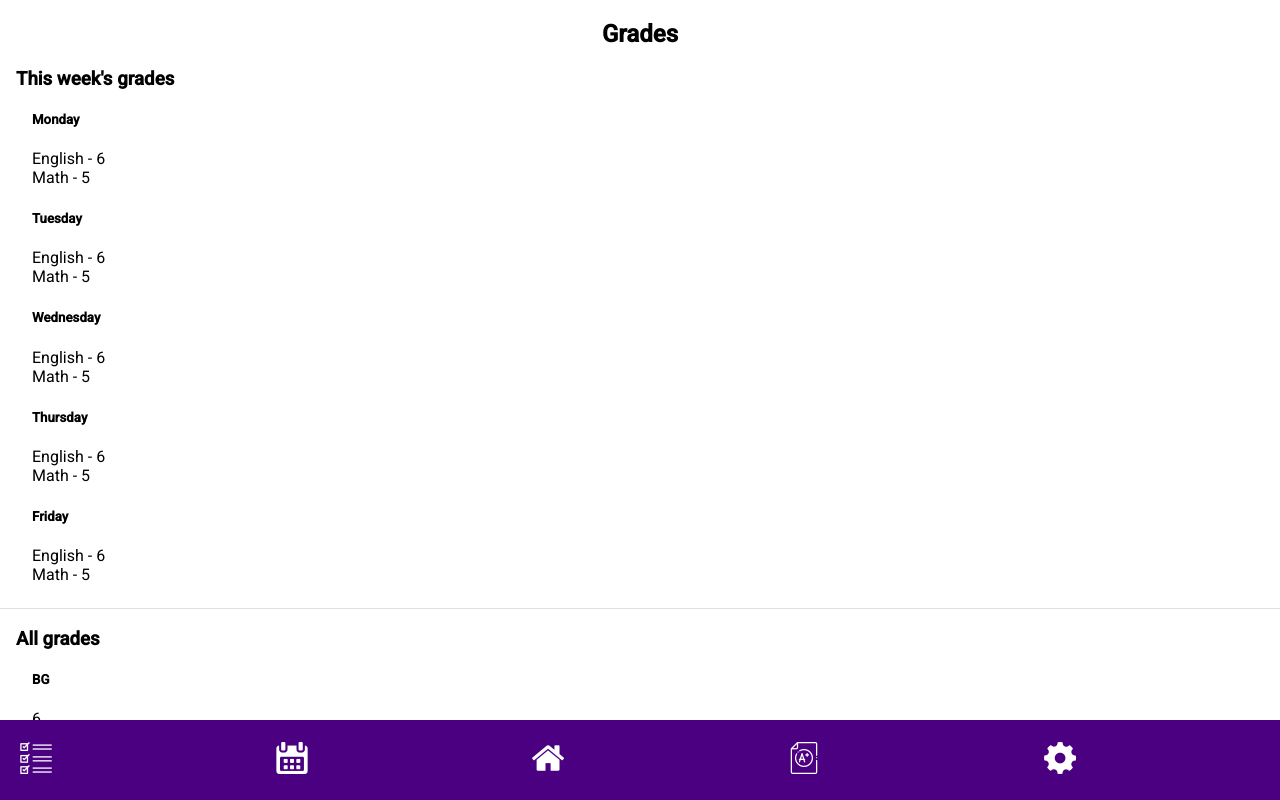
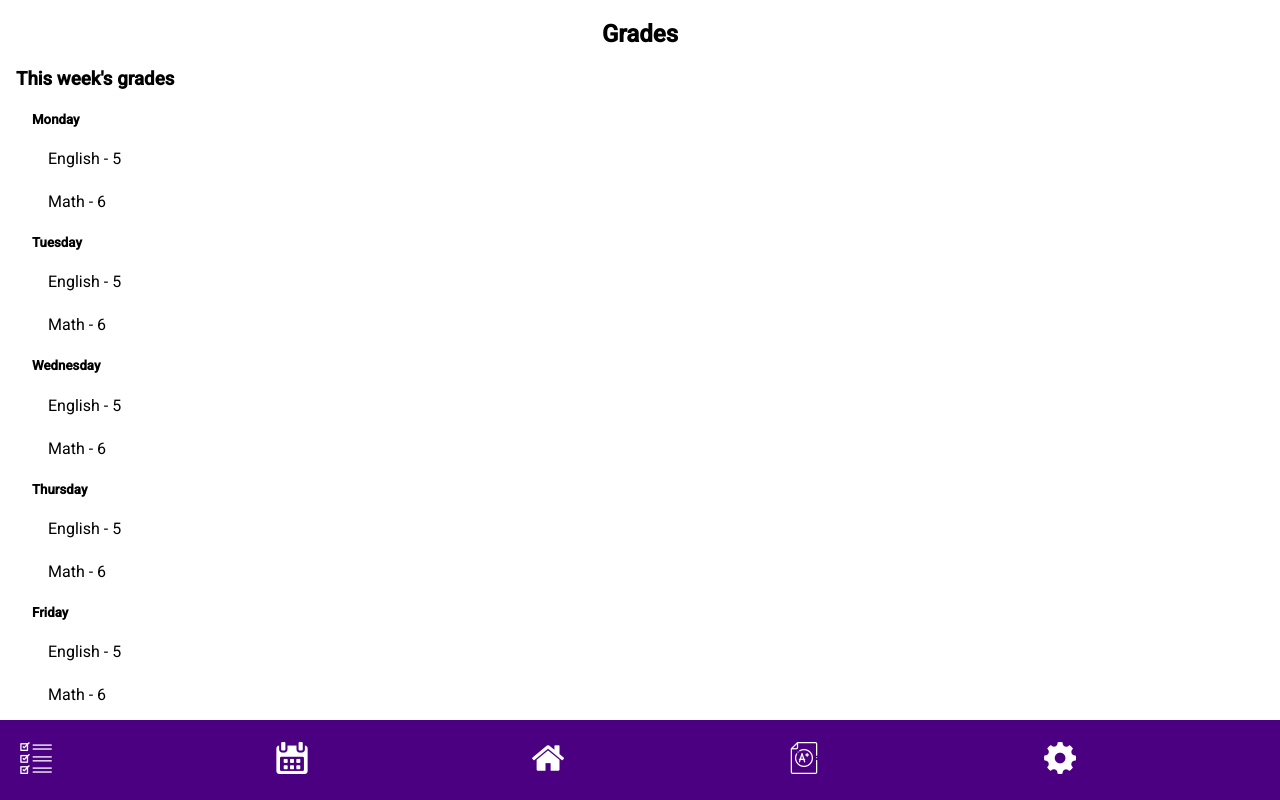
Before and after one commit to kachamaka/plannerix-frontend, an Angular app: page /my-grades in a window 1280 px wide. Built offline with nearby package versions, Linux system fonts and the light colour scheme.

Commit message:
report-c fix

```diff
--- a/src/app/report-c/report-c.component.html
+++ b/src/app/report-c/report-c.component.html
@@ -2,55 +2,12 @@
 
 <section>
   <h3>This week's grades</h3>
-  <section>
-      <h5>Monday</h5>
-      <div>
-          English - 6
-      </div>
-      <div>
-          Math - 5
-      </div>
-  </section>
-  <section>
-      <h5>Tuesday</h5>
-      <div>
-          English - 6
-      </div>
-      <div>
-          Math - 5
-      </div>
-  </section>
-  <section>
-      <h5>Wednesday</h5>
-      <div>
-          English - 6
-      </div>
-      <div>
-          Math - 5
-      </div>
-  </section>
-  <section>
-      <h5>Thursday</h5>
-      <div>
-          English - 6
-      </div>
-      <div>
-          Math - 5
-      </div>
-  </section>
-  <section>
-      <h5>Friday</h5>
-      <div>
-          English - 6
-      </div>
-      <div>
-          Math - 5
-      </div>
-  </section>
-    <!-- <section *ngFor="let day of days">
-        <h5>{{day}}</h5>
-
-    </section> -->
+    <section *ngFor="let day of days">
+        <h5>{{day.day}}</h5>
+        <section *ngFor="let score of day.scores">
+            <div >{{score.subject}} - {{score.grade}}</div>
+        </section>
+    </section>
 
 </section>
 <mat-divider></mat-divider>
--- a/src/app/report-c/report-c.component.ts
+++ b/src/app/report-c/report-c.component.ts
@@ -7,7 +7,11 @@ import { Component, OnInit } from '@angular/core';
 })
 export class ReportCComponent implements OnInit {
 
-  days = ["Monday","Tuesday","Wednesday","Thursday","Friday"];
+  days = [{"day":"Monday","scores":[{"subject":"English","grade":5},{"subject":"Math","grade":6}]},
+  {"day":"Tuesday","scores":[{"subject":"English","grade":5},{"subject":"Math","grade":6}]},
+  {"day":"Wednesday","scores":[{"subject":"English","grade":5},{"subject":"Math","grade":6}]},
+  {"day":"Thursday","scores":[{"subject":"English","grade":5},{"subject":"Math","grade":6}]},
+  {"day":"Friday","scores":[{"subject":"English","grade":5},{"subject":"Math","grade":6}]}];
   constructor() { }
 
   ngOnInit() {
```
